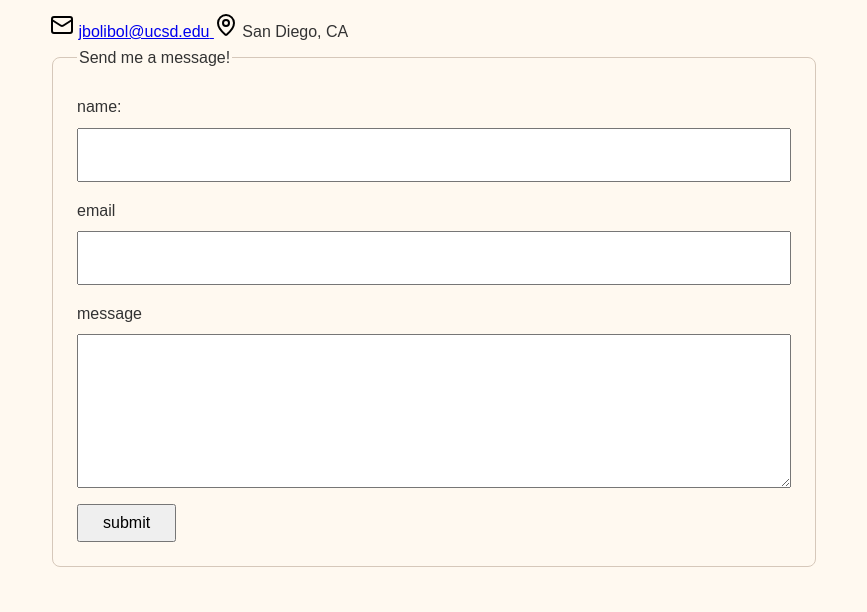
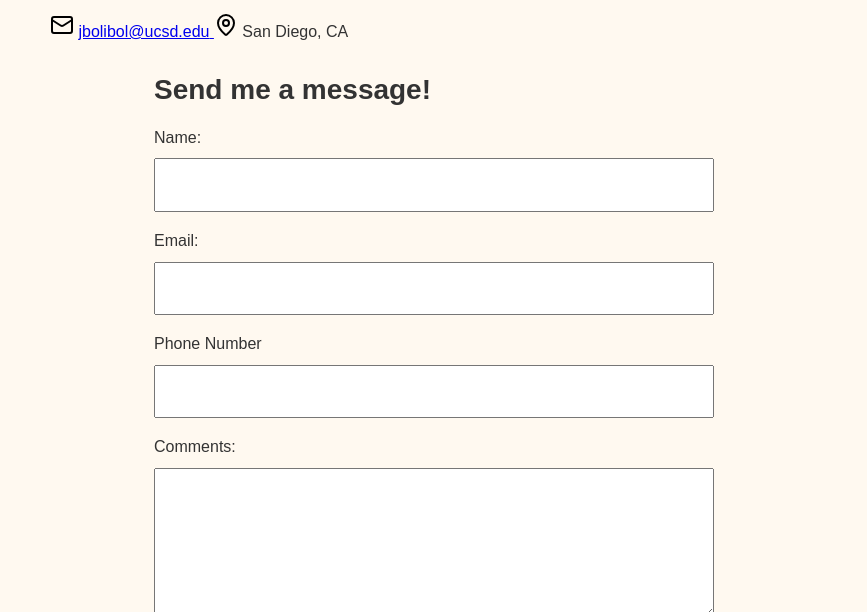
Before and after one commit to jhnkb/CSE134B-HW4, a plain HTML site: page form-no-js.html in a window 1280 px wide. Shown: the part 174-786 px from the top of the page, without its empty margins (206-1073 px from the left). Drawn offline with Linux system fonts and the light colour scheme.

Commit message:
Add contact form implementation and update navigation links to new contact page

```diff
--- a/contact.html
+++ b/form-no-js.html
@@ -18,7 +18,7 @@
                 <li><a href="projects.html">Projects</a></li>
                 <li><a href="journal.html">Journal</a></li>
                 <li><a href="resume.html">Resume</a></li>
-                <li><a href="contact.html">Contact</a></li>
+                <li><a href="form-no-js.html">Contact</a></li>
                 <li><a href="meetjune.html">Meet June!</a> </li>
             </ul>
 
@@ -31,7 +31,7 @@
                 <li><a href="projects.html">Projects</a></li>
                 <li><a href="journal.html">Journal</a></li>
                 <li><a href="resume.html">Resume</a></li>
-                <li><a href="contact.html">Contact</a></li>
+                <li><a href="form-no-js.html">Contact</a></li>
                 <li><a href="meetjune.html">Meet June!</a> </li>
             </ul>
             </details>
@@ -49,23 +49,23 @@
         <img src="images/map-pin.svg" alt="Location icon" class="contact-icon">
         <span class="location">San Diego, CA</span>
 
-        <form id="contact" action="#" method="post">
-            <fieldset>
-                <legend>Send me a message!</legend>
-                <label for="name">name:</label>
+        <form id="contact" action="https://httpbin.org/post" method="post">
+                <h2>Send me a message!</h2>
+                <label for="name">Name:</label>
+                <input type="text" id="name" name="name" autocomplete="name" required>
 
-                <input type="text" id="name" name="name" required>
+                <label for="email">Email:</label>
+                <input type="email" id="email" name="email" autocomplete="email" required>
 
-                <label for="email">email</label>
+                <label for="phone">Phone Number</label>
+                <input type="tel" id="phone" name="phone" autocomplete="tel">
 
-                <input type="email" id="email" name="email" required>
+                <label for="comments">Comments:</label>
+                <textarea id="comments" name="comments"></textarea>
 
-                <label for="message">message</label>
-
-                <textarea id="message" name="message" rows="5" cols="40"></textarea>
+                <input type="hidden" name="possible_bot" value="true">
 
                 <button type="submit">submit</button>
-            </fieldset>
         </form>
     </main>
 
--- a/style/contact.css
+++ b/style/contact.css
@@ -1,7 +1,8 @@
-fieldset {
-    padding: 1.5rem;
-    border: 1px solid var(--color-border);
-    border-radius: var(--radius-small);
+form {
+    display: flex;
+    flex-direction: column;
+    max-width: 35rem;
+    margin: 0 auto;
 }
 
 form label {
@@ -27,3 +28,10 @@ form textarea {
 form button {
     padding: 0.5em 1.5em;
 }
+
+form input:focus-visible,
+form textarea:focus-visible,
+form button:focus-visible {
+    outline: 2px solid var(--color-primary);
+    outline-offset: 2px;
+}
```
Also changed, not shown: index.html (+1 -1 lines), journal.html (+1 -1 lines), meetjune.html (+1 -1 lines), projects.html (+1 -1 lines), projects/hif3a.html (+1 -1 lines), projects/project-page.html (+1 -1 lines), projects/socs1.html (+1 -1 lines), projects/watchtower.html (+1 -1 lines), resume.html (+1 -1 lines), 1 other file.
